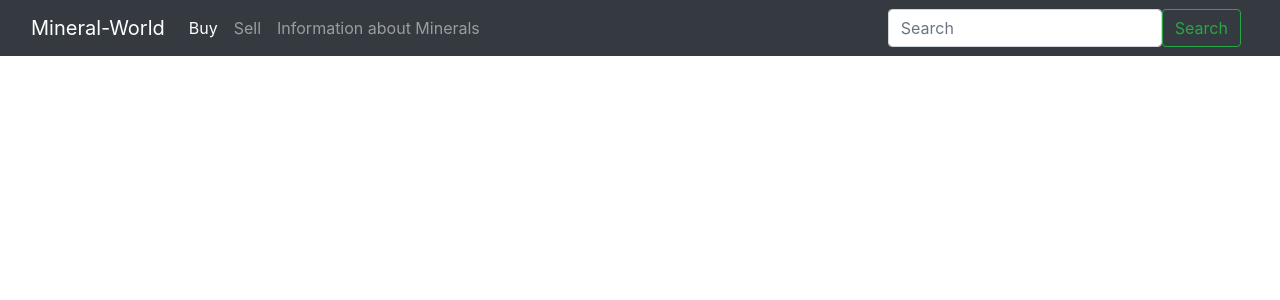
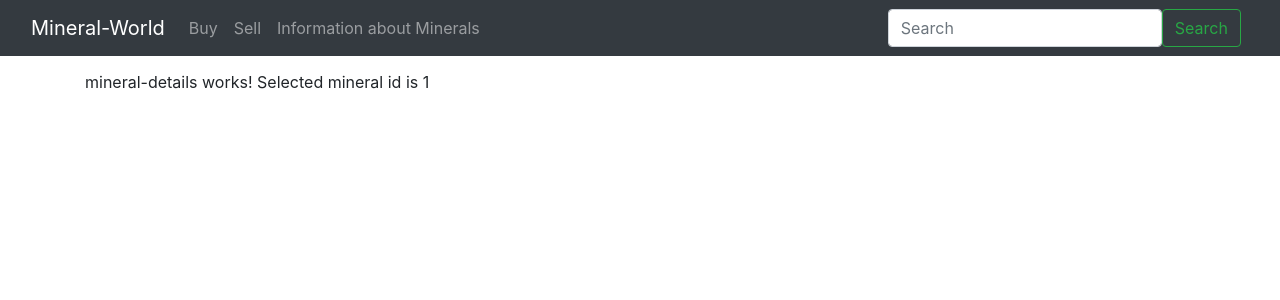
Before and after one commit to mihaid150/Mineral_World, an Angular app in the folder Frontend/Mineral-World/: page /mineral-details/1 in a window 1280 px wide. Before the commit this address led to /. Shown: the top 300 px of the page. Built offline with nearby package versions, Linux system fonts and the light colour scheme.

Commit message:
mineral.9

```diff
--- a/Frontend/Mineral-World/src/app/Mineral/add-mineral/add-mineral.component.html
+++ b/Frontend/Mineral-World/src/app/Mineral/add-mineral/add-mineral.component.html
@@ -1,3 +1,4 @@
 <p>
   add-mineral works!
+  <button (click)="onBack()" class = "btn btn-dark">Back</button>
 </p>
--- a/Frontend/Mineral-World/src/app/Mineral/add-mineral/add-mineral.component.ts
+++ b/Frontend/Mineral-World/src/app/Mineral/add-mineral/add-mineral.component.ts
@@ -1,4 +1,5 @@
 import { Component, OnInit } from '@angular/core';
+import { Router } from '@angular/router';
 
 @Component({
   selector: 'app-add-mineral',
@@ -7,9 +8,14 @@ import { Component, OnInit } from '@angular/core';
 })
 export class AddMineralComponent implements OnInit {
 
-  constructor() { }
+  constructor(private router: Router) { }
 
   ngOnInit() {
   }
 
+  onBack()
+  {
+    this.router.navigate(['/'])
+  }
+
 }
--- a/Frontend/Mineral-World/src/app/Mineral/mineral-card/mineral-card.component.html
+++ b/Frontend/Mineral-World/src/app/Mineral/mineral-card/mineral-card.component.html
@@ -3,7 +3,7 @@
       <img class="minImg" src="assets\images\mineral-gen.png">
        <ul class="list-inline text-center member-icons animate">
          <li class ="list-inline-item">
-           <button class = "btn btn-dark mr-2 "><i class="fas fa-edit"></i></button>
+           <button class = "btn btn-dark mr-2 " routerLink="/mineral-details/{{mineral.id}}"><i class="fas fa-edit"></i></button>
          </li>
 
          <li class ="list-inline-item ">
--- /dev/null
+++ b/Frontend/Mineral-World/src/app/Mineral/mineral-details/mineral-details.component.html
@@ -0,0 +1,4 @@
+<p>
+  mineral-details works!
+  Selected mineral id is {{mineralid}}
+</p>
--- /dev/null
+++ b/Frontend/Mineral-World/src/app/Mineral/mineral-details/mineral-details.component.ts
@@ -0,0 +1,17 @@
+import { Component, OnInit } from '@angular/core';
+import { ActivatedRoute } from '@angular/router';
+
+@Component({
+  selector: 'app-mineral-details',
+  templateUrl: './mineral-details.component.html',
+  styleUrls: ['./mineral-details.component.scss']
+})
+export class MineralDetailsComponent implements OnInit {
+public mineralid: number | undefined;
+  constructor(private route: ActivatedRoute) { }
+
+  ngOnInit() {
+    this.mineralid = this.route.snapshot.params['id'];
+  }
+
+}
--- a/Frontend/Mineral-World/src/app/nav-bar/nav-bar.component.html
+++ b/Frontend/Mineral-World/src/app/nav-bar/nav-bar.component.html
@@ -1,19 +1,19 @@
 <nav class="navbar navbar-expand-lg navbar-dark link bg-dark fixed-top">
   <div class="container-fluid">
-    <a class="navbar-brand" href="/">Mineral-World</a>
+    <a class="navbar-brand" routerLink="/">Mineral-World</a>
     <button class="navbar-toggler" type="button" data-bs-toggle="collapse" data-bs-target="#navbarSupportedContent" aria-controls="navbarSupportedContent" aria-expanded="false" aria-label="Toggle navigation">
       <span class="navbar-toggler-icon"></span>
     </button>
     <div class="collapse navbar-collapse" id="navbarSupportedContent">
       <ul class="navbar-nav me-auto mb-2 mb-lg-0" style="margin-right: 400px;">
         <li class="nav-item">
-          <a class="nav-link active" aria-current="page" href="/">Buy</a>
+          <a class="nav-link " aria-current="page" [routerLinkActiveOptions]="{exact:true}" routerLinkActive="active" routerLink="/buy-minerals">Buy</a>
         </li>
         <li class="nav-item">
-          <a class="nav-link" href="/sell-mineral">Sell</a>
+          <a class="nav-link" [routerLinkActiveOptions]="{exact:true}" routerLinkActive="active"  routerLink="/sell-minerals">Sell</a>
         </li>
         <li class="nav-item">
-          <a class="nav-link" href="/">Information about Minerals</a>
+          <a class="nav-link" [routerLinkActiveOptions]="{exact:true}" routerLinkActive="active"  routerLink="/information-about-minerals">Information about Minerals</a>
         </li>
       </ul>
       <form class="d-flex" >
```
Also changed, not shown: Frontend/Mineral-World/src/app/app.module.ts (+7 -2 lines), Frontend/Mineral-World/src/app/Mineral/mineral-details/mineral-details.component.scss (added), 1 other file (tests, documents, lock files or other folders).
